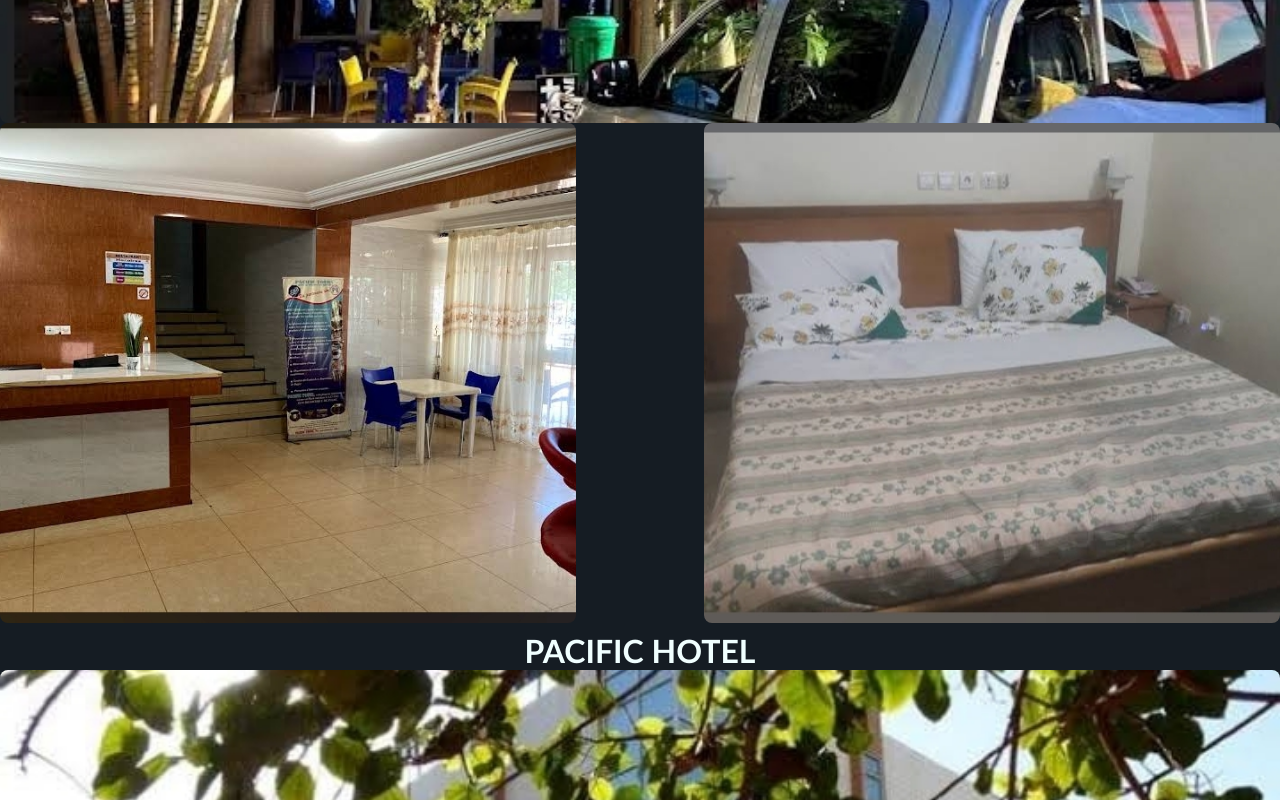
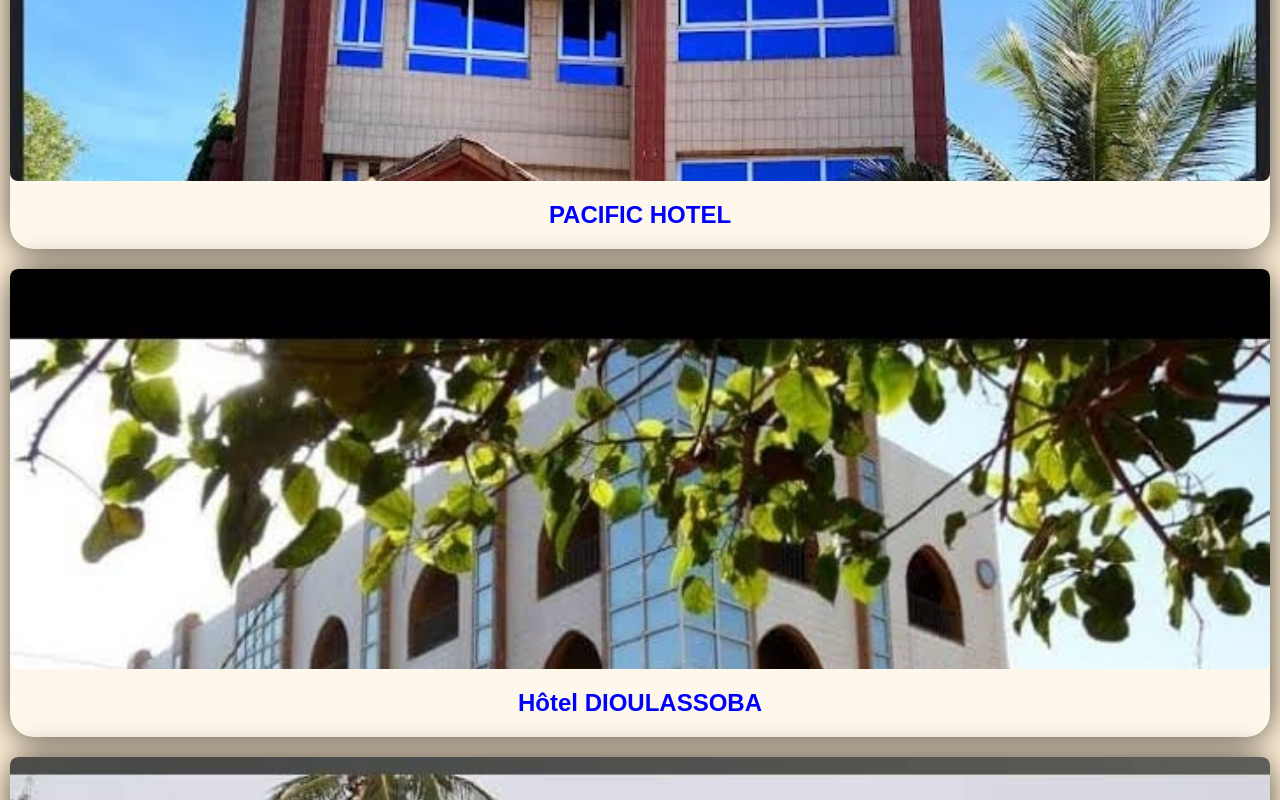
Before and after one commit to nabadavy/NabaDav, a plain HTML site: page Reservation.html in a window 1280 px wide. Shown: the part 1100-1900 px from the top of the page. Drawn offline with Linux system fonts and the light colour scheme.

Commit message:
Update Reservation.html

```diff
--- a/Reservation.html
+++ b/Reservation.html
@@ -17,16 +17,11 @@
             padding: 20px;
             text-align: center;
         }
-        .logo {
-            width: 150px; /* Ajuster selon la taille souhaitée */
-            height: auto;
-            margin: 0 auto;
-        }
         .container {
             width: 80%;
             max-width: 1000px;
             margin: 20px auto;
-            background: #151c23;
+            background:#151c23;
             padding: 20px;
             border-radius: 8px;
             box-shadow: 0 0 10px rgba(0, 0, 0, 0.1);
@@ -41,7 +36,7 @@
         label {
             margin-bottom: 5px;
             font-weight: bold;
-            color: white;
+            color: #fff;
         }
         input, select, textarea {
             margin-bottom: 15px;
@@ -49,8 +44,6 @@
             border: 1px solid #ddd;
             border-radius: 4px;
             font-size: 16px;
-            background-color: white;
-            color: black;
         }
         button {
             background-color: #0056b3;
@@ -64,6 +57,7 @@
         button:hover {
             background-color: #19222b;
         }
+
         .pres {
             background-image: url("../Images/formulaire.jpg");
             object-fit: cover;
@@ -79,120 +73,54 @@
             margin-right: 60px;
             margin-left: 60px;
             font-size: 23px;
-            color: beige;
+            color: black;
             letter-spacing: 1px;
             word-spacing: 1px;
-            color: black;
         }
         section {
             background-color: papayawhip;
             padding: 10px;
         }
+        .carte {
+            width: 100%;
+            background-color: rgb(254, 248, 236);
+            border-radius: 1.5em;
+            box-shadow: 0 0 2em rgba(0, 0, 0, 0.694);
+            margin-bottom: 20px;
+        }
         .carte__image {
             width: 100%;
-            height: 700px;
+            height: 400px;
             border-radius: 0.5em;
-            margin-bottom: 0.5em;
-            margin: auto;
-            padding: auto;
-        }
-        .carte__image-sous {
-            width: 100%;
-            height: 500px;
-            border-radius: 0.5em;
-            margin-bottom: 0.5em;
-            display: flex;
-            flex-direction: row;
-            justify-content: space-between;
-        }
-        .carte__image-sous img {
-            width: 45%;
-            height: 100%;
-            border-radius: 0.5em;
-            object-fit: cover;
+            overflow: hidden;
         }
         .carte__image img {
             width: 100%;
-            height: 100%;
+            height: auto;
             border-radius: 0.5em;
-            object-fit: cover;
             transition: all 1s;
-        }
-        .hot-wrapper {
-            width: 100%;
-            display: flex;
-            align-items: center;
-            justify-content: space-around;
-        }
-        .arri {
-            text-align: center;
-            background-color: cadetblue;
-            display: inline;
-        }
-        .carte {
-            width: 100%;
-            height: 100px;
-            background-color: rgb(254, 248, 236);
-            border-radius: 1.5em;
-            box-shadow: 0 0 2em rgba(0, 0, 0, 0.694);
-            padding: auto;
-            margin: auto;
-            display: inline;
-            align-items: center;
-            flex-direction: column;
-            margin-top: 100px;
-            margin-left: auto;
-            margin-bottom: 19px;
         }
         .carte__image img:hover {
             transform: rotate(5deg);
         }
         .carte__content {
-            display: flex;
-            align-items: center;
-            flex-direction: column;
-            color: aquamarine;
-        }
-        .carte__content span {
-            font-family: 'Gill Sans', 'Gill Sans MT', Calibri, 'Trebuchet MS', sans-serif;
-            font-size: xx-large;
-            color: azure;
+            padding: 20px;
+            text-align: center;
         }
         .carte__titre {
             font-size: 1.5rem;
             font-weight: bold;
             color: blue;
-            margin-bottom: 0px;
-            text-align: center;
         }
         .carte__texte {
-            text-align: center;
             font-size: 1.08rem;
-            margin-top: 4px;
         }
         section h2 {
             text-align: center;
             font-size: 40px;
             color: blue;
         }
-        @media (max-width: 768px) {
-            .pres h2 {
-                font-size: 24px;
-            }
-            .pres p {
-                font-size: 18px;
-                margin: 0 20px;
-            }
-            .carte {
-                margin: 10px 0;
-            }
-            h2 {
-                font-size: 32px;
-            }
-            button {
-                font-size: 14px;
-            }
-        }
+
         .sitemap-container {
             width: 80%;
             max-width: 1200px;
@@ -212,19 +140,26 @@
         .sitemap-item a:hover {
             color: #ffd700;
         }
-        /* Media queries pour les petits écrans */
+
         @media (max-width: 768px) {
-            .container {
-                width: 95%;
-                padding: 10px;
+            .pres h2 {
+                font-size: 24px;
             }
-            h1 {
-                font-size: 1.5em;
+            .pres p {
+                font-size: 18px;
+                margin: 0 20px;
             }
-            p {
+            .carte {
+                margin: 10px 0;
+            }
+            h2 {
+                font-size: 32px;
+            }
+            button {
                 font-size: 14px;
             }
         }
+
         @media (max-width: 480px) {
             header {
                 font-size: 1.2em;
@@ -252,15 +187,10 @@
         <h2>Nos meilleurs Hôtels</h2>
     </section>
 
-    <section class="arri">
-        <h2>Hôtels</h2>
+    <section>
         <div class="carte">
             <div class="carte__image">
                 <img src="PACIFIC.jpg" alt="PACIFIC HOTEL">
-            </div>
-            <div class="carte__image-sous">
-                <img src="PA.jpg" alt="PA">
-                <img src="PAA.jpg" alt="PAA">
             </div>
             <div class="carte__content">
                 <span class="carte__titre">PACIFIC HOTEL</span>
@@ -271,10 +201,6 @@
             <div class="carte__image">
                 <img src="DIOULASSOBA.jpg" alt="Hôtel DIOULASSOBA">
             </div>
-            <div class="carte__image-sous">
-                <img src="dio.jpg" alt="dio">
-                <img src="DIOU.jpg" alt="DIOU">
-            </div>
             <div class="carte__content">
                 <span class="carte__titre">Hôtel DIOULASSOBA</span>
             </div>
@@ -284,13 +210,8 @@
             <div class="carte__image">
                 <img src="ra.jpg" alt="RAN Hotel Somkieta">
             </div>
-            <div class="carte__image-sous">
-                <img src="RAN.jpg" alt="RAN">
-                <img src="SOM.jpg" alt="SOM">
-            </div>
             <div class="carte__content">
                 <span class="carte__titre">RAN Hotel Somkieta</span>
-                <p class="carte__texte"></p>
             </div>
         </div>
     </section>
```
